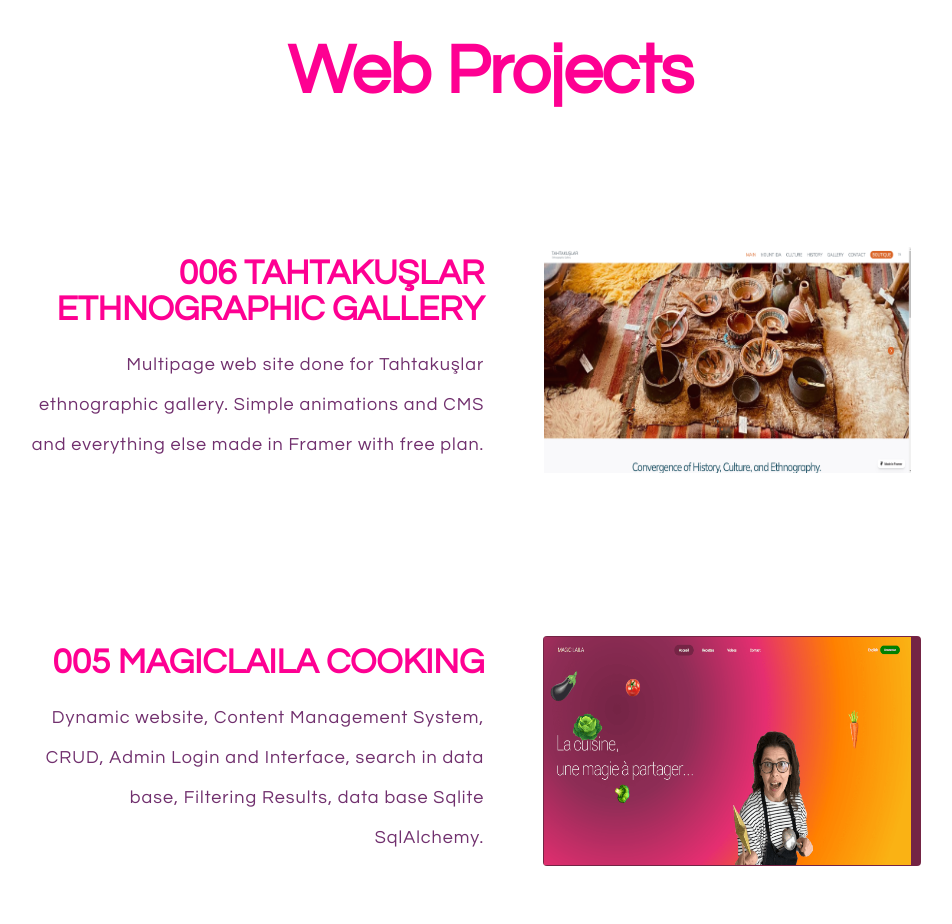
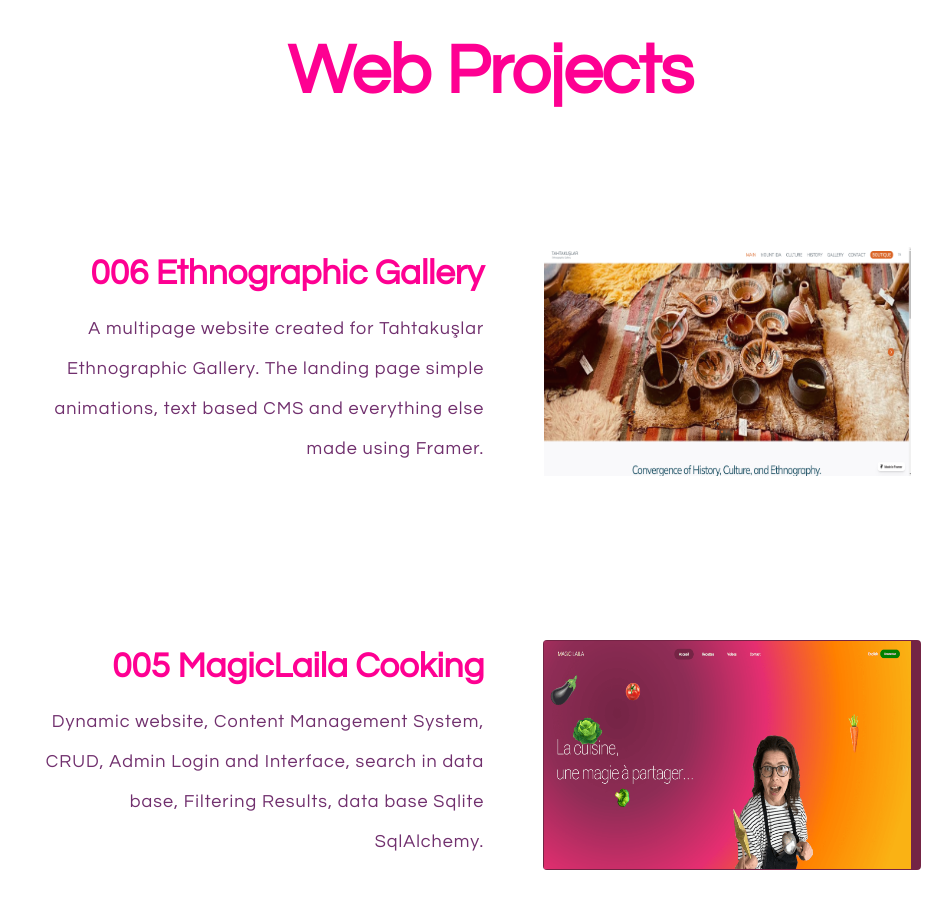
Before and after one commit to akarsuu/akarsuudev, a Flask app: page / in a window 1280 px wide. Shown: the part 578-1502 px from the top of the page, without its empty margins (150-1102 px from the left). Run offline with Flask 3, Linux system fonts and the light colour scheme; data comes from the database, SQL or seed files in the repository; some libraries are stand-ins or nearby versions; some web fonts are replaced.

Commit message:
Add files via upload
Tahtakuşlar description text update

```diff
--- a/templates/index.html
+++ b/templates/index.html
@@ -133,7 +133,7 @@
 
                                                 <div id="web6Title" class="webTitle">
                                                     <h4>
-                                                    006 TAHTAKUŞLAR ETHNOGRAPHIC GALLERY
+                                                    006 Ethnographic Gallery
                                                     </h4>
                                                 </div>
 
@@ -141,7 +141,7 @@
 
                                                 <div id="web5Desc" class="webDesc">
                                                     <h5>
-                                                        Multipage web site done for Tahtakuşlar ethnographic gallery. Simple animations and CMS and everything else made in Framer with free plan.
+                                                       A multipage website created for Tahtakuşlar Ethnographic Gallery. The landing page simple animations, text based CMS and everything else made using Framer.
 
                                                     </h5>
                                                 </div>
@@ -168,7 +168,7 @@
 
                                         <div id="web5Title" class="webTitle">
                                             <h4>
-                                            005 MAGICLAILA COOKING
+                                            005 MagicLaila Cooking
                                             </h4>
                                         </div>
 
```
